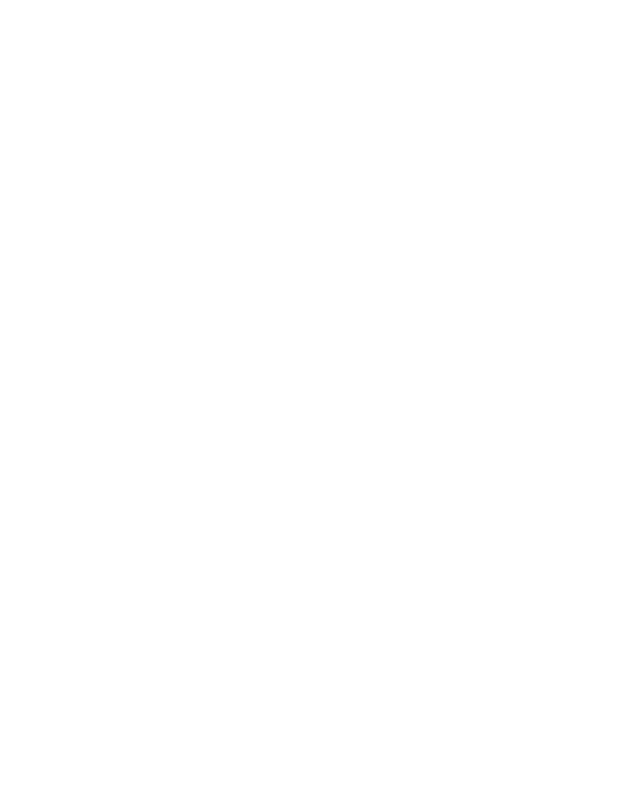
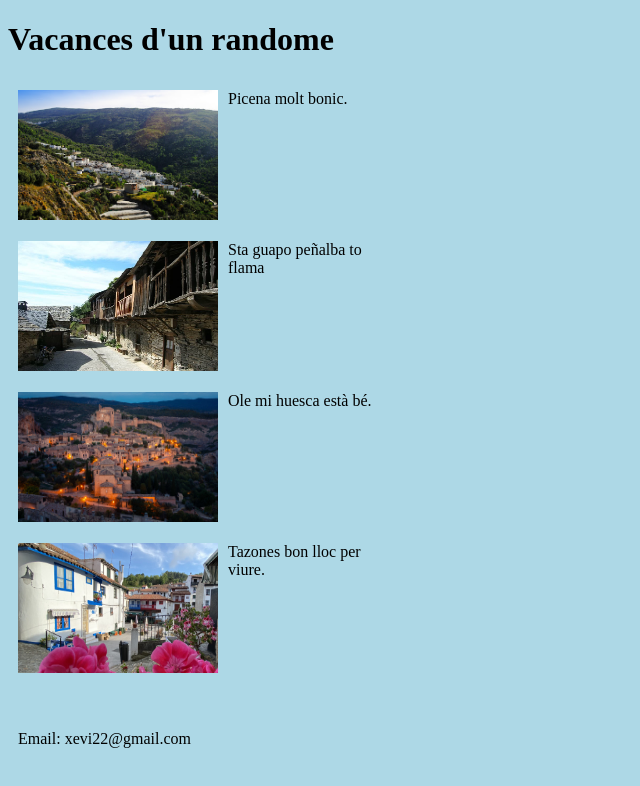
Before and after one commit to xevi22/PT2mp08, a plain HTML site: page src/index.html in a window 1280 px wide. Shown: the whole page, without its empty margins (0-640 px from the left). Drawn offline with Linux system fonts and the light colour scheme.

Commit message:
Part 10.

```diff
--- a/src/estils.css
+++ b/src/estils.css
@@ -1,4 +1,23 @@
-body{
-    padding: 0 ;
-    margin: 0 ;
+body {
+    background: lightblue;
 }
+
+img {
+    float: left;
+    width: 200px;
+    height: 130px;
+    padding: 10px;
+}
+
+.article {
+    height: 135px;
+    width: 400px;
+}
+
+p {
+    padding: 10px;
+}
+
+cos {
+    display: table;
+}
--- a/src/index.html
+++ b/src/index.html
@@ -2,10 +2,36 @@
 <html lang="en">
 <head>
     <meta charset="UTF-8">
+    <link rel="stylesheet" href="estils.css">
     <title>Vacances</title>
-    <link rel="stylesheet" href="estils.css">
 </head>
 <body>
+    <header>
+        <h1>Vacances d'un randome</h1>
+    </header>
+    <section class="cos">
+        <div class="article">
+            <img src="fotos/picena.png">
+            <p>Picena molt bonic.</p>
+        </div>
+        <div class="article">
+            <img src="fotos/peñalba.png">
+            <p>Sta guapo peñalba to flama</p>
+        </div>
+        <div class="article">
+            <img src="fotos/huesca.png">
+            <p>Ole mi huesca està bé.</p>
+        </div>
+        <div class="article">
+            <img src="fotos/Tazones.png">
+            <p>Tazones bon lloc per viure.</p>
+        </div>
+    </section>
+    <br>
+    <br>
 
+    <footer>
+        <p> Email: xevi22@gmail.com</p>
+    </footer>
 </body>
 </html>
```
Also changed, not shown: src/fotos/Tazones.png (added), src/fotos/huesca.png (added), src/fotos/peñalba.png (added), src/fotos/picena.png (added).
